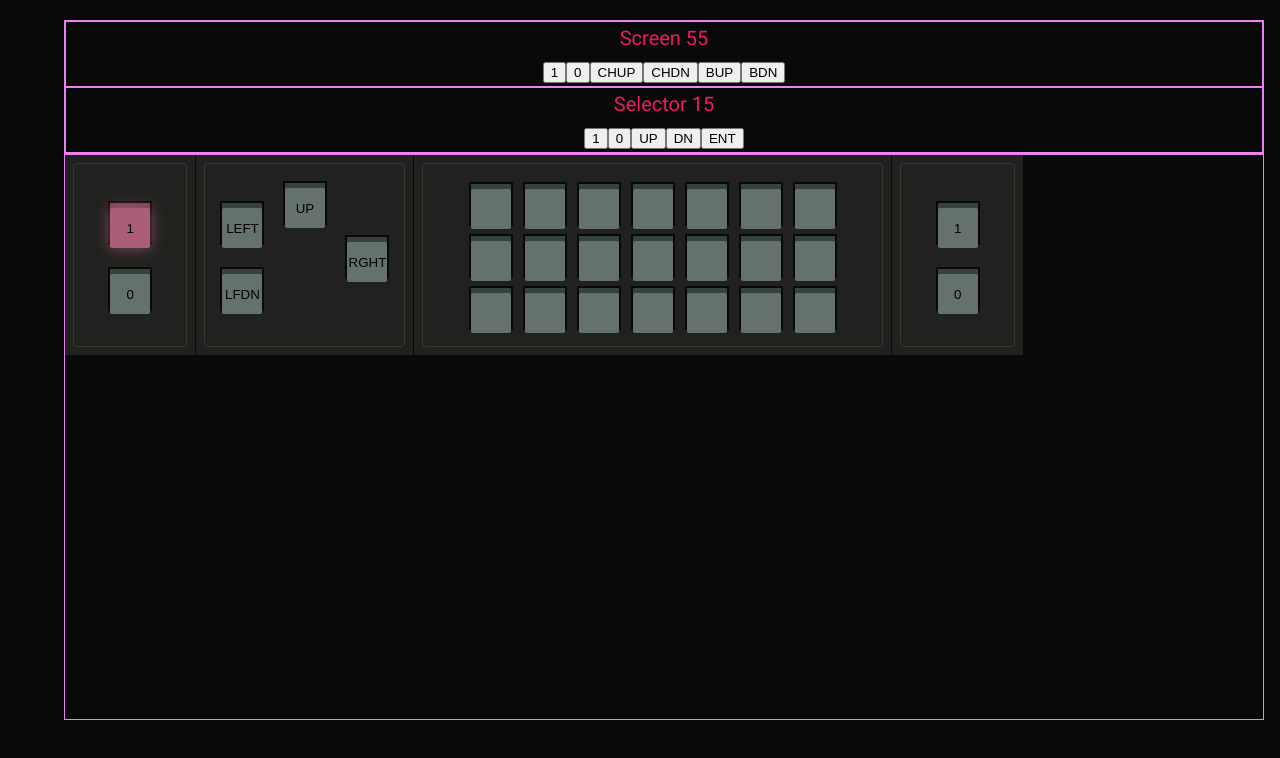
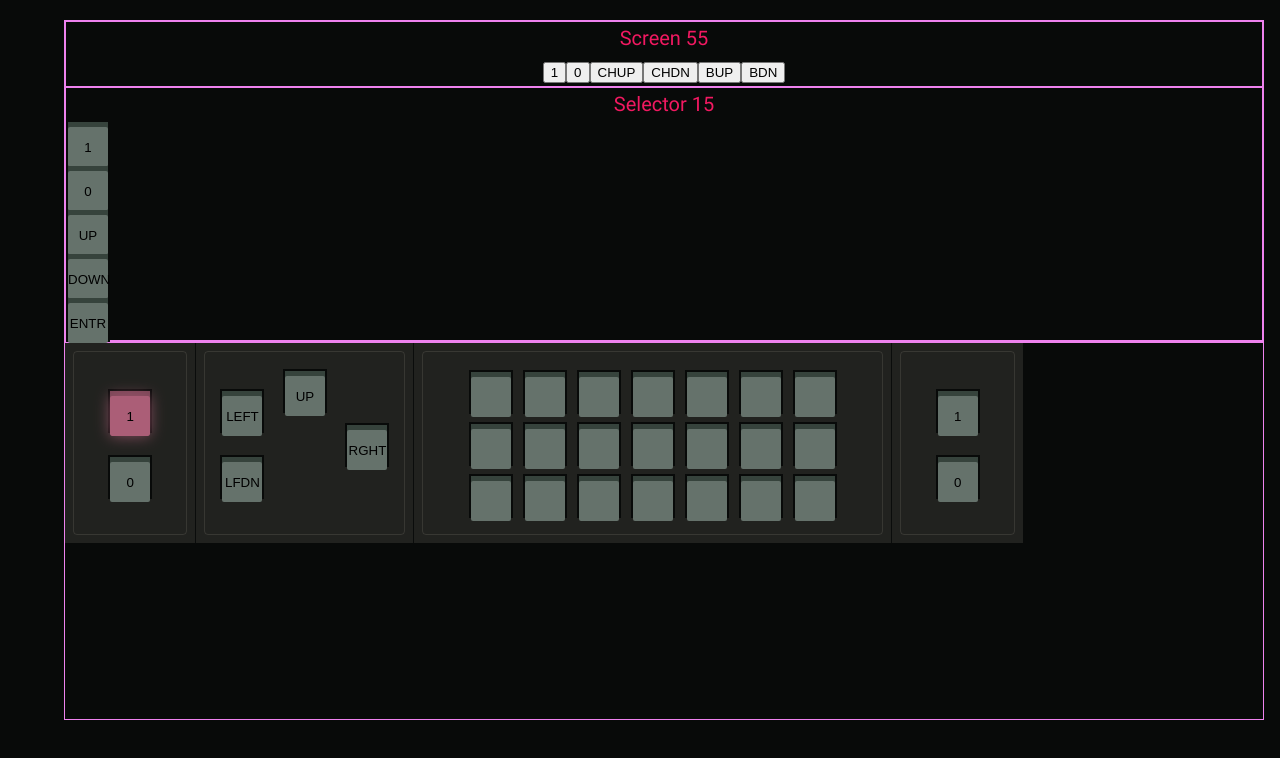
Before and after one commit to pungprakearti/bitb-nextjs, a Next.js app: page / in a window 1280 px wide. Shown: the top 758 px of the page. Built offline with nearby package versions, Linux system fonts and the light colour scheme.

Commit message:
WIP selector

```diff
--- a/components/HWSelector/HWSelector.tsx
+++ b/components/HWSelector/HWSelector.tsx
@@ -1,16 +1,75 @@
+import { useState, useEffect } from 'react'
+import { PowerStatus } from 'types'
+import PressableButton from '../PressableButton'
 import styles from './HWSelector.module.scss'
 
-const HWSelector: React.FC = () => (
-  <div className={styles.wrap}>
-    <div className={styles.screen}>Selector 15</div>
-    <div className={styles.bottom}>
-      <button>1</button>
-      <button>0</button>
-      <button>UP</button>
-      <button>DN</button>
-      <button>ENT</button>
+type Props = {
+  energy: number
+  addEnergy: Function
+  mainPowerOn: boolean
+}
+
+const HWSelector: React.FC<Props> = ({ energy, addEnergy, mainPowerOn }) => {
+  const [power, setPower] = useState(false)
+
+  useEffect(() => {
+    if (!mainPowerOn) setPower(false)
+  }, [mainPowerOn])
+
+  const handleClick = (op: 'on' | 'off' | 'UP' | 'DOWN' | 'ENTR') => {
+    switch (op) {
+      case 'on':
+        if (!power && energy > 15) {
+          addEnergy(-15)
+          return setPower(true)
+        } else break
+      case 'off':
+        if (power) {
+          addEnergy(15)
+          return setPower(false)
+        } else break
+      case 'UP':
+        break
+      case 'DOWN':
+        break
+      default:
+        break
+    }
+  }
+
+  let powerStatus: PowerStatus = 'off'
+  if (energy > 15) powerStatus = 'dim'
+  if (power) powerStatus = 'on'
+
+  return (
+    <div className={styles.wrap}>
+      <div className={styles.screen}>Selector 15</div>
+      <div className={styles.bottom}>
+        <div className={styles.buttonsTop}>
+          <div className={styles.buttonsTopLeft}>
+            <PressableButton
+              handleClick={() => handleClick('on')}
+              text='1'
+              power={powerStatus}
+            />
+            <PressableButton handleClick={() => handleClick('off')} text='0' />
+          </div>
+          <div className={styles.buttonsTopRight}>
+            <PressableButton handleClick={() => handleClick('UP')} text='UP' />
+            <PressableButton
+              handleClick={() => handleClick('DOWN')}
+              text='DOWN'
+            />
+          </div>
+        </div>
+        <div className={styles.buttonsBottom}>
+          <PressableButton
+            handleClick={() => handleClick('ENTR')}
+            text='ENTR'
+          />
+        </div>
+      </div>
     </div>
-  </div>
-)
-
+  )
+}
 export default HWSelector
--- a/components/Hardware/Hardware.tsx
+++ b/components/Hardware/Hardware.tsx
@@ -30,7 +30,11 @@ const Hardware: React.FC = () => {
   return (
     <div className={styles.wrap}>
       <HWScreen />
-      <HWSelector />
+      <HWSelector
+        energy={energy}
+        addEnergy={addEnergy}
+        mainPowerOn={mainPowerOn}
+      />
       <HWEnergy energy={energy} />
       <HWPanel
         handleMainPower={handleMainPower}
--- /dev/null
+++ b/types.ts
@@ -0,0 +1 @@
+export type PowerStatus = 'on' | 'dim' | 'off'
```
